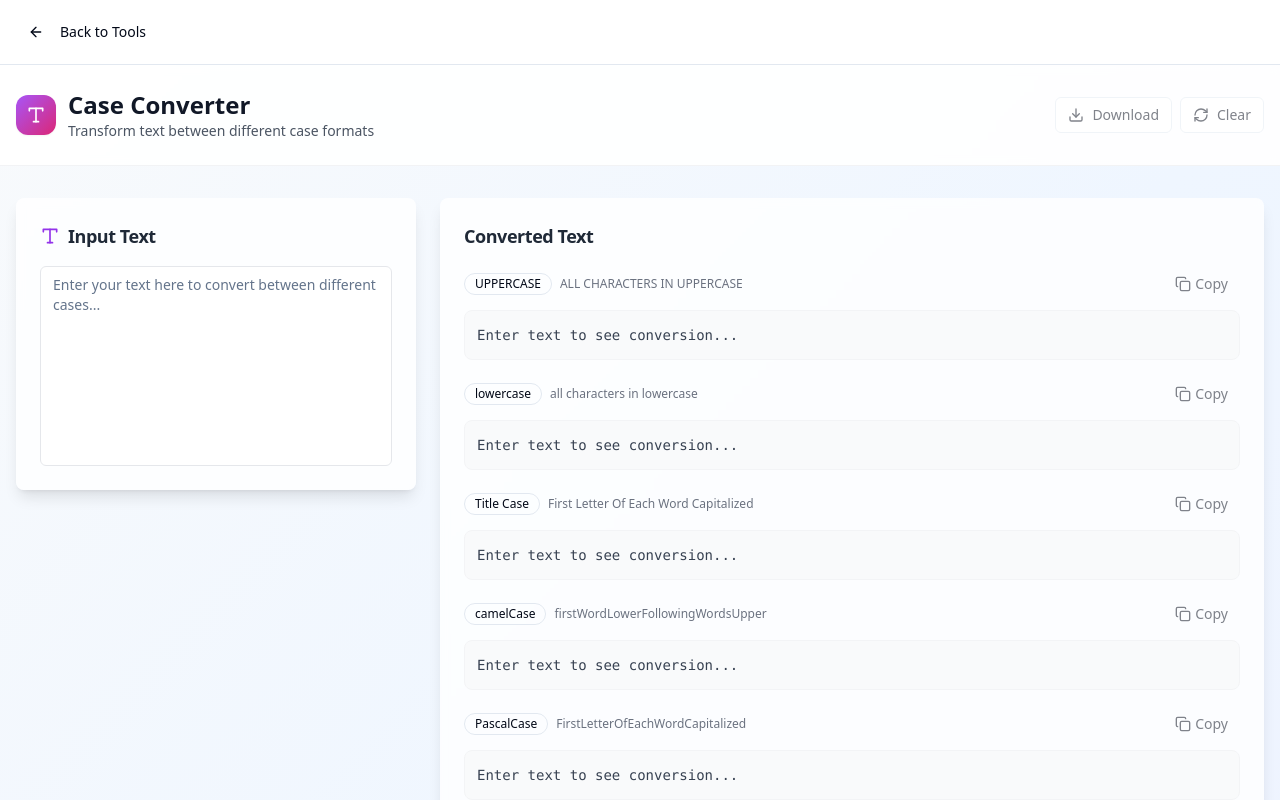
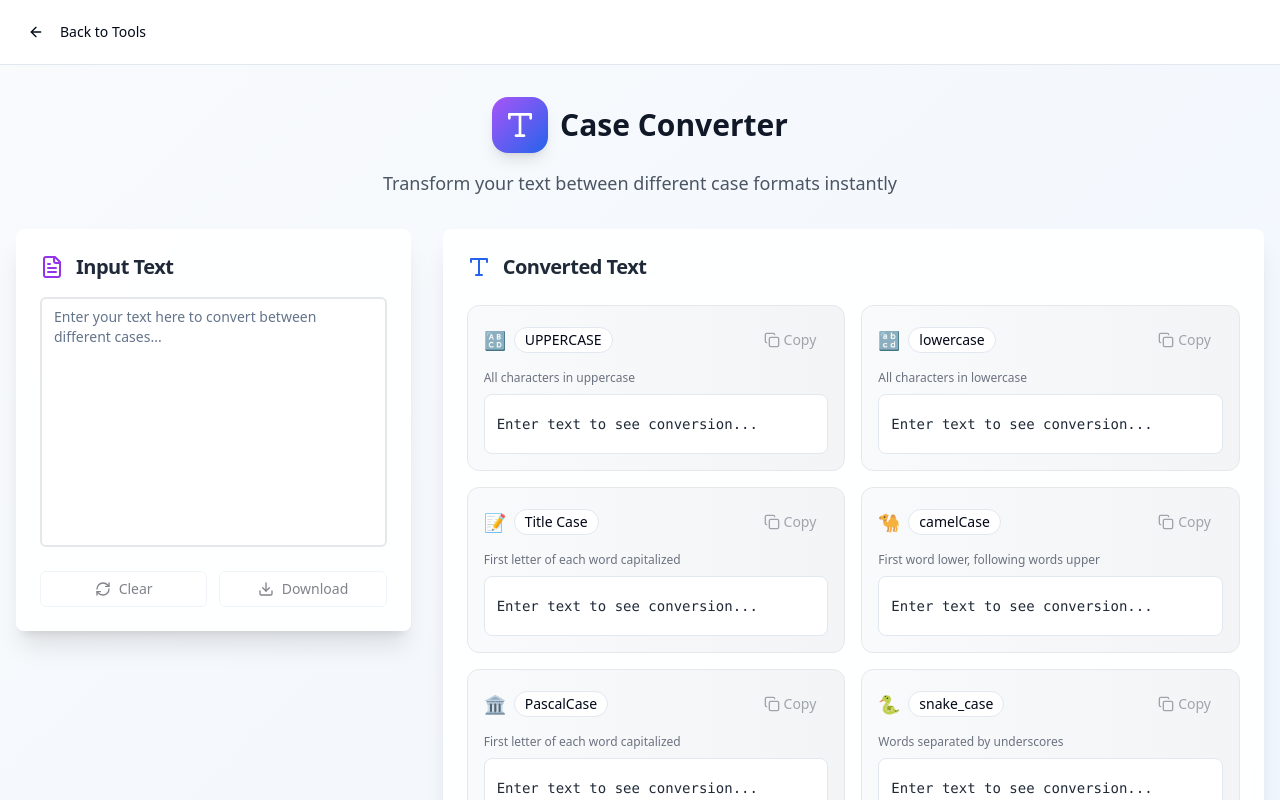
Before and after one commit to mahfuz4223/Ztooly, a React (Vite) app: page /case-converter in a window 1280 px wide. Shown: the top 800 px of the page. Built offline with nearby package versions, Linux system fonts and the light colour scheme.

Commit message:
Fix Case Converter UI
Improved the UI of the Case Converter for better aesthetics, cleanliness, and user-friendliness.

```diff
--- a/src/pages/CaseConverter.tsx
+++ b/src/pages/CaseConverter.tsx
@@ -4,7 +4,7 @@ import { Card, CardContent, CardHeader, CardTitle } from "@/components/ui/card";
 import { Button } from "@/components/ui/button";
 import { Textarea } from "@/components/ui/textarea";
 import { Badge } from "@/components/ui/badge";
-import { Copy, RefreshCw, Type, Download } from "lucide-react";
+import { Copy, RefreshCw, Type, Download, FileText } from "lucide-react";
 import { toast } from "sonner";
 
 const CaseConverter = () => {
@@ -154,16 +154,16 @@ const CaseConverter = () => {
   };
 
   const caseTypes = [
-    { key: 'uppercase', label: 'UPPERCASE', description: 'ALL CHARACTERS IN UPPERCASE' },
-    { key: 'lowercase', label: 'lowercase', description: 'all characters in lowercase' },
-    { key: 'titleCase', label: 'Title Case', description: 'First Letter Of Each Word Capitalized' },
-    { key: 'camelCase', label: 'camelCase', description: 'firstWordLowerFollowingWordsUpper' },
-    { key: 'pascalCase', label: 'PascalCase', description: 'FirstLetterOfEachWordCapitalized' },
-    { key: 'snakeCase', label: 'snake_case', description: 'words_separated_by_underscores' },
-    { key: 'kebabCase', label: 'kebab-case', description: 'words-separated-by-hyphens' },
-    { key: 'sentenceCase', label: 'Sentence case', description: 'First letter capitalized, rest lowercase' },
-    { key: 'alternatingCase', label: 'aLtErNaTiNg CaSe', description: 'aLtErNaTiNg BeTwEeN cAsEs' },
-    { key: 'inverseCase', label: 'iNVERSE cASE', description: 'oPPOSITE oF oRIGINAL cASE' }
+    { key: 'uppercase', label: 'UPPERCASE', description: 'All characters in uppercase', icon: "🔠" },
+    { key: 'lowercase', label: 'lowercase', description: 'All characters in lowercase', icon: "🔡" },
+    { key: 'titleCase', label: 'Title Case', description: 'First letter of each word capitalized', icon: "📝" },
+    { key: 'camelCase', label: 'camelCase', description: 'First word lower, following words upper', icon: "🐪" },
+    { key: 'pascalCase', label: 'PascalCase', description: 'First letter of each word capitalized', icon: "🏛️" },
+    { key: 'snakeCase', label: 'snake_case', description: 'Words separated by underscores', icon: "🐍" },
+    { key: 'kebabCase', label: 'kebab-case', description: 'Words separated by hyphens', icon: "🍢" },
+    { key: 'sentenceCase', label: 'Sentence case', description: 'First letter capitalized, rest lowercase', icon: "📄" },
+    { key: 'alternatingCase', label: 'aLtErNaTiNg CaSe', description: 'Alternating between cases', icon: "🔀" },
+    { key: 'inverseCase', label: 'iNVERSE cASE', description: 'Opposite of original case', icon: "🔄" }
   ];
 
   const stats = {
@@ -175,75 +175,71 @@ const CaseConverter = () => {
   };
 
   return (
-    <div className="min-h-screen bg-gradient-to-br from-slate-50 via-blue-50 to-indigo-50">
-      {/* Page Title Section */}
-      <div className="bg-white/90 backdrop-blur-sm border-b border-gray-200/50">
-        <div className="container mx-auto px-4 py-6">
-          <div className="flex items-center justify-between">
-            <div className="flex items-center gap-3">
-              <div className="p-2.5 bg-gradient-to-br from-purple-500 to-pink-600 rounded-xl shadow-sm">
-                <Type className="h-5 w-5 text-white" />
+    <div className="min-h-screen bg-gradient-to-br from-slate-50 to-blue-50 py-8">
+      <div className="container mx-auto px-4 max-w-7xl">
+        {/* Header */}
+        <div className="text-center mb-8">
+          <div className="flex items-center justify-center gap-3 mb-4">
+            <div className="p-3 bg-gradient-to-br from-purple-500 to-blue-600 rounded-2xl shadow-lg">
+              <Type className="h-8 w-8 text-white" />
             </div>
-              <div>
-                <h1 className="text-xl sm:text-2xl font-bold text-gray-900">Case Converter</h1>
-                <p className="text-sm text-gray-600 hidden sm:block">Transform text between different case formats</p>
+            <h1 className="text-3xl font-bold text-gray-900">Case Converter</h1>
           </div>
+          <p className="text-gray-600 text-lg">Transform your text between different case formats instantly</p>
         </div>
-            <div className="flex items-center gap-2">
+
+        <div className="grid grid-cols-1 xl:grid-cols-3 gap-8">
+          {/* Input Section */}
+          <div className="xl:col-span-1 space-y-6">
+            <Card className="shadow-xl border-0 bg-white/90 backdrop-blur-sm">
+              <CardHeader className="pb-4">
+                <CardTitle className="text-xl font-semibold text-gray-800 flex items-center gap-3">
+                  <FileText className="h-6 w-6 text-purple-600" />
+                  Input Text
+                </CardTitle>
+              </CardHeader>
+              <CardContent className="space-y-6">
+                <Textarea
+                  placeholder="Enter your text here to convert between different cases..."
+                  value={inputText}
+                  onChange={(e) => handleInputChange(e.target.value)}
+                  className="min-h-[250px] resize-none border-2 border-gray-200 focus:border-purple-400 focus:ring-purple-200 text-base"
+                />
+
+                {/* Action Buttons */}
+                <div className="flex gap-3">
+                  <Button
+                    onClick={clearAll}
+                    variant="outline"
+                    size="sm"
+                    className="gap-2 hover:bg-gray-50 transition-colors flex-1"
+                    disabled={!inputText.trim()}
+                  >
+                    <RefreshCw className="h-4 w-4" />
+                    Clear
+                  </Button>
                   <Button
                     onClick={downloadAsText}
                     variant="outline"
                     size="sm"
-                className="gap-2 hover:bg-gray-50 transition-colors"
+                    className="gap-2 hover:bg-gray-50 transition-colors flex-1"
                     disabled={!inputText.trim()}
                   >
                     <Download className="h-4 w-4" />
-                <span className="hidden sm:inline">Download</span>
-              </Button>
-              <Button
-                onClick={clearAll}
-                variant="outline"
-                size="sm"
-                className="gap-2 hover:bg-gray-50 transition-colors"
-                disabled={!inputText.trim()}
-              >
-                <RefreshCw className="h-4 w-4" />
-                <span className="hidden sm:inline">Clear</span>
+                    Download
                   </Button>
                 </div>
-          </div>
-        </div>
-      </div>
-
-      <div className="container mx-auto px-4 py-8">
-        <div className="grid grid-cols-1 lg:grid-cols-3 gap-6">
-          {/* Input Section */}
-          <div className="lg:col-span-1">
-            <Card className="shadow-lg border-0 bg-white/80 backdrop-blur-sm">
-              <CardHeader className="pb-4">
-                <CardTitle className="text-lg font-semibold text-gray-800 flex items-center gap-2">
-                  <Type className="h-5 w-5 text-purple-600" />
-                  Input Text
-                </CardTitle>
-              </CardHeader>
-              <CardContent className="space-y-4">
-                <Textarea
-                  placeholder="Enter your text here to convert between different cases..."
-                  value={inputText}
-                  onChange={(e) => handleInputChange(e.target.value)}
-                  className="min-h-[200px] resize-none border-gray-200 focus:border-purple-300 focus:ring-purple-200"
-                />
 
                 {/* Statistics */}
                 {inputText && (
-                  <div className="grid grid-cols-2 gap-3 pt-4 border-t border-gray-100">
-                    <div className="text-center">
+                  <div className="grid grid-cols-2 gap-4 pt-4 border-t border-gray-100">
+                    <div className="text-center p-3 bg-purple-50 rounded-lg">
                       <div className="text-2xl font-bold text-purple-600">{stats.characters}</div>
-                      <div className="text-xs text-gray-500">Characters</div>
+                      <div className="text-sm text-gray-600">Characters</div>
                     </div>
-                    <div className="text-center">
+                    <div className="text-center p-3 bg-blue-50 rounded-lg">
                       <div className="text-2xl font-bold text-blue-600">{stats.words}</div>
-                      <div className="text-xs text-gray-500">Words</div>
+                      <div className="text-sm text-gray-600">Words</div>
                     </div>
                   </div>
                 )}
@@ -252,41 +248,43 @@ const CaseConverter = () => {
           </div>
 
           {/* Output Section */}
-          <div className="lg:col-span-2">
-            <Card className="shadow-lg border-0 bg-white/80 backdrop-blur-sm">
-              <CardHeader className="pb-4">
-                <CardTitle className="text-lg font-semibold text-gray-800">
+          <div className="xl:col-span-2">
+            <Card className="shadow-xl border-0 bg-white/90 backdrop-blur-sm">
+              <CardHeader className="pb-6">
+                <CardTitle className="text-xl font-semibold text-gray-800 flex items-center gap-3">
+                  <Type className="h-6 w-6 text-blue-600" />
                   Converted Text
                 </CardTitle>
               </CardHeader>
               <CardContent>
-                <div className="space-y-4">
+                <div className="grid grid-cols-1 md:grid-cols-2 gap-4">
                   {caseTypes.map((type) => (
-                    <div key={type.key} className="group">
-                      <div className="flex items-center justify-between mb-2">
+                    <div key={type.key} className="group relative">
+                      <div className="p-4 bg-gradient-to-r from-gray-50 to-gray-100 rounded-xl border border-gray-200 hover:shadow-md transition-all duration-200">
+                        <div className="flex items-center justify-between mb-3">
                           <div className="flex items-center gap-2">
-                          <Badge variant="outline" className="text-xs font-medium">
+                            <span className="text-lg">{type.icon}</span>
+                            <Badge variant="outline" className="text-sm font-medium bg-white">
                               {type.label}
                             </Badge>
-                          <span className="text-xs text-gray-500 hidden sm:inline">
-                            {type.description}
-                          </span>
                           </div>
                           <Button
                             onClick={() => copyToClipboard(results[type.key as keyof typeof results], type.label)}
                             variant="ghost"
                             size="sm"
-                          className="opacity-0 group-hover:opacity-100 transition-opacity gap-1"
+                            className="opacity-60 group-hover:opacity-100 transition-opacity gap-1 text-gray-600 hover:text-gray-900"
                             disabled={!results[type.key as keyof typeof results]}
                           >
                             <Copy className="h-3 w-3" />
                             Copy
                           </Button>
                         </div>
-                      <div className="p-3 bg-gray-50 rounded-lg border border-gray-100 min-h-[50px] flex items-center">
-                        <code className="text-sm text-gray-700 break-all">
+                        <div className="text-xs text-gray-500 mb-2">{type.description}</div>
+                        <div className="p-3 bg-white rounded-lg border min-h-[60px] flex items-center">
+                          <code className="text-sm text-gray-800 break-all leading-relaxed font-mono">
                             {results[type.key as keyof typeof results] || "Enter text to see conversion..."}
                           </code>
+                        </div>
                       </div>
                     </div>
                   ))}
```
Lines whose indentation alone changed are shown as unchanged.
